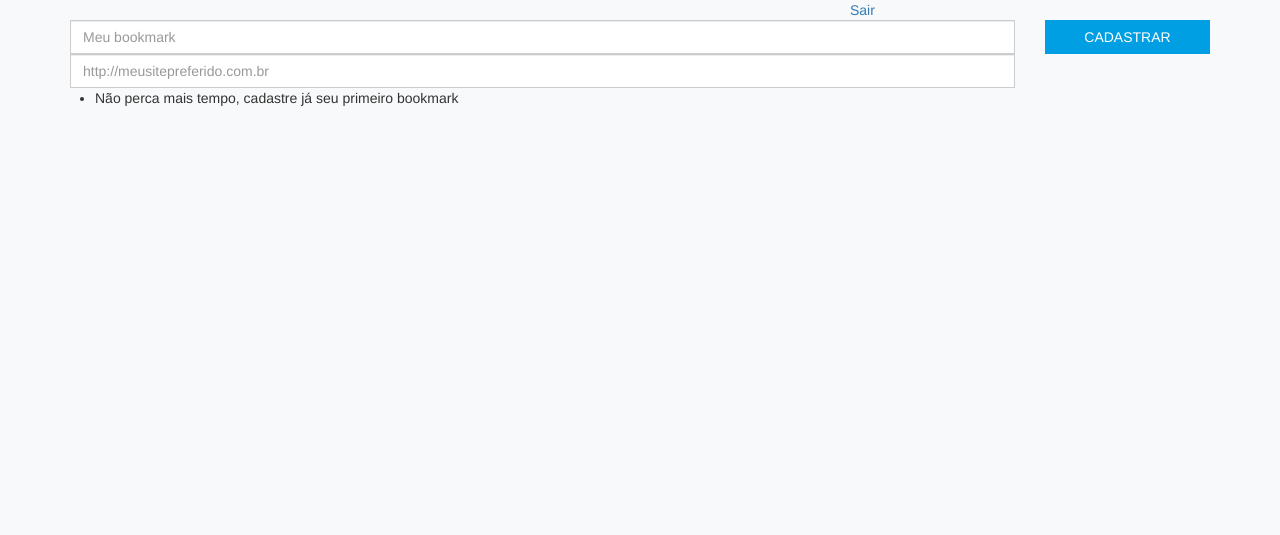
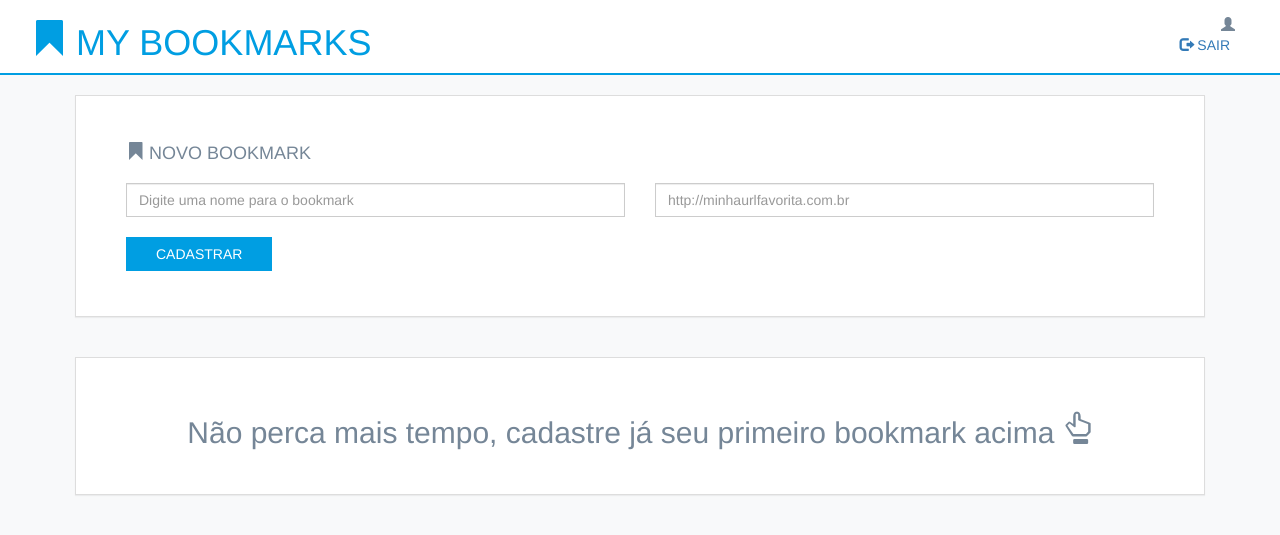
Before and after one commit to eltonc-dev/m4u_bookmarks_teste, a Flask app: template app/templates/home.html in a window 1280 px wide. Shown: the top 535 px of the page. Run offline with Flask 2, Linux system fonts and the light colour scheme; the template is opened without the code that fills it, so the values that code supplies are empty; parts of the project's set-up code (start-up, migrations or seed data) failed here and were passed over; some libraries are stand-ins or nearby versions.

Commit message:
layout de pagina inicial;

```diff
--- a/app/static/css/main.css
+++ b/app/static/css/main.css
@@ -11,6 +11,8 @@ body {
   background: #F8F9FA;
 }
 
+
+
 h3 {
   text-transform: uppercase;
   margin: 0px 0px 15px 0px;
@@ -18,6 +20,7 @@ h3 {
   padding: 5px 0px;
   border-bottom: 2px solid #009EE2;
 }
+
 
 input.form-control {
   background-color: white;
@@ -56,3 +59,68 @@ input.form-control {
   color: white;
   background: rgb(3, 114, 161)
 }
+
+.panel {
+  border-radius: 0px;
+  margin: 20px;
+  padding: 20px;
+}
+
+@media screen and ( max-width:768px ){
+
+  .panel {
+    padding: 0px;
+  }
+
+
+}
+/* Configurações internas */
+.header {
+  background: white;
+  border-bottom: 2px solid #009EE2;
+  text-transform: uppercase;
+}
+.nav-top-links {
+  margin: 15px;
+}
+.nav-top-links a {
+  padding: 0px 5px;
+}
+.nav-top-links a.admin {
+  border-right: 1px solid;
+}
+
+.vertical-space {
+  margin: 10px 0px;
+}
+
+ul.list {
+  list-style: none;
+}
+.list .bookmark-item-title {
+  font-size: 16px;
+}
+.action-item {
+    font-size: 20px;
+    margin: 10px;
+}
+
+.bookmark-item {
+  border-bottom: 1px solid #758697;
+  line-height: 20px;
+  padding: 10px 0px;
+}
+@media screen and (max-width:420px){
+  .header h1 {
+    font-size: 25px;
+  }
+  .nav-top-links a {
+      font-size: 17px;
+      margin: 10px 0px;
+      display: block;
+  }
+  .nav-top-links a.admin {
+    border: none;
+  }
+
+}
--- a/app/templates/home.html
+++ b/app/templates/home.html
@@ -1,53 +1,89 @@
 {% extends "layout.html" %}
 {% block content %}
-    <div class="row">
-        <nav>
-                {{user.name}}
-                <div class="col-xs-12 col-md-4 pull-right">
+
+    <div class="container-fluid header">
+        <header>
+            <div class="col-xs-12 col-md-6">
+                <h1 class="primary-color upper"><i class="glyphicon glyphicon-bookmark"></i> My Bookmarks</h1>
+            </div>
+            <div class="col-xs-12 col-md-6 tertiary-color">
+                    <nav class="nav-top-links text-right">
+                        <div class="user-logged"><i class="glyphicon glyphicon-user"></i> {{user.name}}</div>
                         {% if user.admin == true %}
-                    <a href="">Admin</a>
+                        <a href="" class="admin"> <i class="glyphicon glyphicon-lock"></i> Area Administrativa</a>
                         {% endif %}
-                    <a href="{{url_for('auth.signOut')}}">Sair</a>
-                </div>
+                        <a class="" href="{{url_for('auth.signOut')}}"><i class="glyphicon glyphicon-log-out"></i> Sair</a>
                     </nav>
             </div>
+        </header>
+    </div>
 
+    <div class="container">
         <div class="row">
+            <div class="panel panel-default">
+                <div class="panel-body">
+                    <div class="col-xs-12">
+                            <h4 class="tertiary-color upper"><i class="glyphicon glyphicon-bookmark"></i> Novo bookmark</h4>
+                    </div>
                     <form role="form" class="form" action="{{url_for('bookmark.create')}}" method="post" >
-            <div class="col-md-10">
                         <input type="hidden" name="bookmark-owner" value="{{user._id}}">
-                <input type="text" name="bookmark-name" class="form-control" placeholder="Meu bookmark">
-                <input type="text" name="bookmark-url" class="form-control" placeholder="http://meusitepreferido.com.br">
+
+                        <div class="col-xs-12 col-md-6 vertical-space">
+                            <input type="text" name="bookmark-name" class="form-control" placeholder="Digite uma nome para o bookmark">
                         </div>
-            <div class="col-md-2">
+                        <div class="col-xs-12 col-md-6 vertical-space">
+                                <input type="text" name="bookmark-url" class="form-control" placeholder="http://minhaurlfavorita.com.br">
+                        </div>
+                        <div class="col-md-2 vertical-space ">
                             <button type="submit" class="btn primary-color-bkg btn-block">Cadastrar</button>
                         </div>
                     </form>
                 </div>
+            </div>
+
+        </div>
         <div class="row">
-        <div class="bookmark-list">
-            <ul id="acordion" role="tablist" aria-multiselectable="false" >
+            <div class="panel panel-default">
+                <div class="panel-body">
+                    <ul class="col-xs-12 list bookmar-list" id="accordion" role="tablist" aria-multiselectable="true">
                         {% for bookmark in bookmarkList %}
-                    <li>
-                        <a href="{{bookmark.url}}" target="_blank">{{bookmark.name}}</a>
-                        <a class="btn btn-primary " role="button" data-toggle="collapse" data-parent="#accordion" href="#{{bookmark._id}}" aria-expanded="true" aria-controls="{{bookmark._id}}"  >editar</a>
-                        <a  class="btn btn-danger" href="{{url_for('bookmark.delete', id=bookmark._id)}}">deletar</a>
-                        <div class="panel-collapse  collapse" id="{{bookmark._id}}" role="tabpanel"  role="tabpanel" >
-                            <form action="{{url_for('bookmark.edit', id=bookmark._id)}}" method="post" >
+                        <li class="col-xs-12 bookmark-item">
+                            <div class="" role="tab" id="item-{{bookmark._id}}">
+                                <div class="col-xs-12 col-md-8 bookmark-item-title upper tertiary-color"><a class="tertiary-color" href="{{bookmark.url}}" target="_blank" ><i class="glyphicon glyphicon-link"></i> {{bookmark.name}}</a></div>
+                                <div class="col-xs-12 col-md-4 bookmark-item-actions text-right">
+                                    <span class="action-item"><a class="primary-color" role="button" data-toggle="collapse" data-parent="#accordion" href="#acordion-{{bookmark._id}}" aria-expanded="true" aria-controls="acordion-{{bookmark._id}}"><i class="glyphicon glyphicon-pencil"></i></a></span>
+                                    <span class="action-item"><a class="text-danger" href="{{url_for('bookmark.delete', id=bookmark._id)}}"><i class="glyphicon glyphicon-trash"></i></a></span>
+                                </div>
+                            </div>
+                            <div id="acordion-{{bookmark._id}}" class="panel-collapse collapse" role="tabpanel" aria-labelledby="item-{{bookmark._id}}">
+                                <div class="">
+                                    <form role="form" class="form" action="{{url_for('bookmark.edit', id=bookmark._id)}}" method="post" >
                                         <input type="hidden" name="bookmark-owner" value="{{bookmark.owner}}">
-                                <input type="text" name="bookmark-name" value="{{bookmark.name}}" >
-                                <input type="text" name="bookmark-url" value="{{bookmark.url}}" >
-                                <div> <a class="btn btn-cancel" data-toggle="collapse" href="#{{bookmark._id}}" aria-expanded="false" aria-controls="collapseExample" >Cancelar</a> </div>
-                                <div> <button type="submit" class="btn btn-primary" >Salvar</button> </div>
+
+                                        <div class="col-xs-12 col-md-6 vertical-space">
+                                            <input type="text" name="bookmark-name" class="form-control" placeholder="Digite uma nome para o bookmark" value="{{bookmark.name}}">
+                                        </div>
+                                        <div class="col-xs-12 col-md-6 vertical-space">
+                                                <input type="text" name="bookmark-url" class="form-control" placeholder="http://minhaurlfavorita.com.br" value="{{bookmark.url}}">
+                                        </div>
+                                        <div class="col-md-2 vertical-space ">
+                                            <button type="submit" class="btn primary-color-bkg btn-block">Salvar</button>
+                                        </div>
                                     </form>
+                                </div>
                             </div>
                         </li>
                         {% endfor %}
+                    </ul>
                     {% if bookmarkList|length == 0 %}
-                <li>Não perca mais tempo, cadastre já seu primeiro bookmark</li>
+                    <h2 class="text-center tertiary-color">Não perca mais tempo, cadastre já seu primeiro bookmark acima <i class="glyphicon glyphicon-hand-up"></i></h2>
                     {% endif %}
-            </ul>
+                </div>
+            </div>
         </div>
     </div>
 
+
+
+
 {% endblock %}
--- a/app/templates/layout.html
+++ b/app/templates/layout.html
@@ -14,10 +14,8 @@
     <![endif]-->
   </head>
   <body>
-    <div class="container">
         {% block content %}
         {% endblock %}
-    </div>
     <script src="https://ajax.googleapis.com/ajax/libs/jquery/1.12.4/jquery.min.js"></script>
     <script src="https://maxcdn.bootstrapcdn.com/bootstrap/3.3.7/js/bootstrap.min.js" integrity="sha384-Tc5IQib027qvyjSMfHjOMaLkfuWVxZxUPnCJA7l2mCWNIpG9mGCD8wGNIcPD7Txa" crossorigin="anonymous"></script>
     <script>
--- a/app/templates/sign.html
+++ b/app/templates/sign.html
@@ -1,7 +1,7 @@
 {% extends "layout.html" %}
 {% block content %}
+<div class="container">
     <div class="row text-center">
-        <h1></h1>
         <h1 class="primary-color upper"><i class="glyphicon glyphicon-bookmark"></i> My Bookmarks</h1>
         <h3 class="tertiary-color upper" >Gerenciar suas URLS favoritas nunca foi tão fácil</h3>
     </div>
@@ -69,4 +69,5 @@
             </div>
         </div>
     </div>
+</div>
 {% endblock %}
```
Lines whose indentation alone changed are shown as unchanged.
